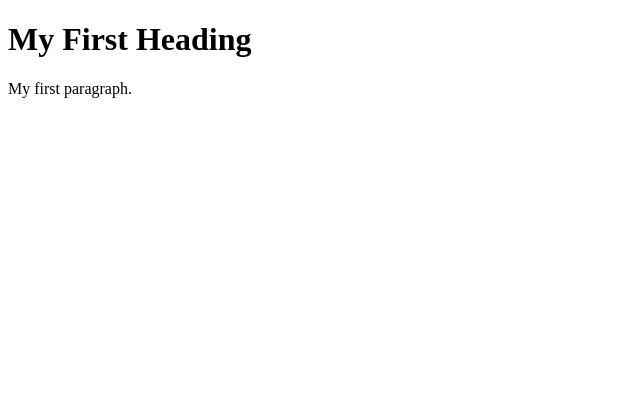
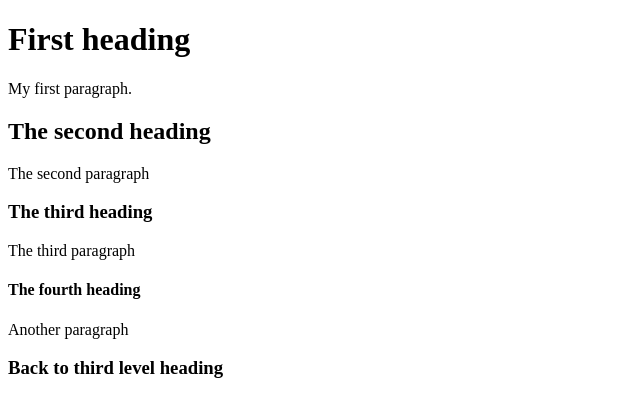
Before and after one commit to vmlaine/vmlaine.github.io, a plain HTML site: page index.html in a window 1280 px wide. Shown: the whole page, without its empty margins (0-640 px from the left). Drawn offline with Linux system fonts and the light colour scheme.

Commit message:
Added headings and paragraphs

```diff
--- a/index.html
+++ b/index.html
@@ -1,10 +1,17 @@
 <!DOCTYPE html>
 <html>
     <head>
-        <title>Page Title</title>
+        <title>The incredible first HTML page</title>
     </head>
     <body>
-        <h1>My First Heading</h1>
+        <h1>First heading</h1>
         <p>My first paragraph.</p>
+        <h2>The second heading</h2>
+        <p>The second paragraph</p>
+        <h3>The third heading</h3>
+        <p>The third paragraph</p>
+        <h4>The fourth heading</h4>
+        <p>Another paragraph</p>
+        <h3>Back to third level heading</h3>
     </body>
     </html>
```
